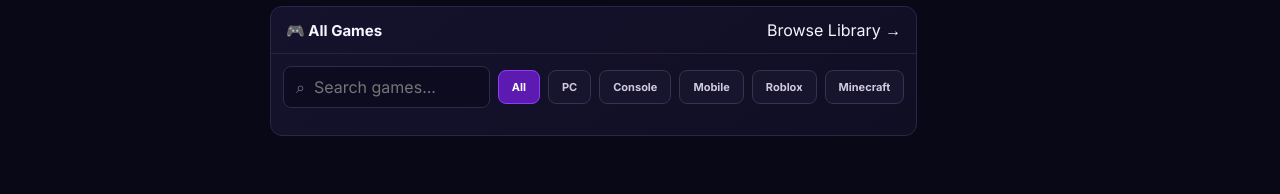
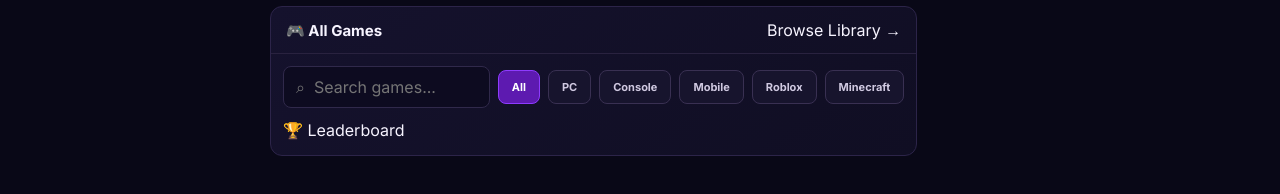
Before and after one commit to pokidaxi77-pixel/Speedrun-world-every-second-counts-, a plain HTML site: page index.html in a window 1280 px wide. Shown: the part 868-1062 px from the top of the page. Drawn offline with Linux system fonts and the light colour scheme.

Commit message:
Update index.html

```diff
--- a/index.html
+++ b/index.html
@@ -807,3 +807,4 @@ footer{
     </div>
 
     <div class="game-grid" id
+<a href="leaderboard.html">🏆 Leaderboard</a>
```
